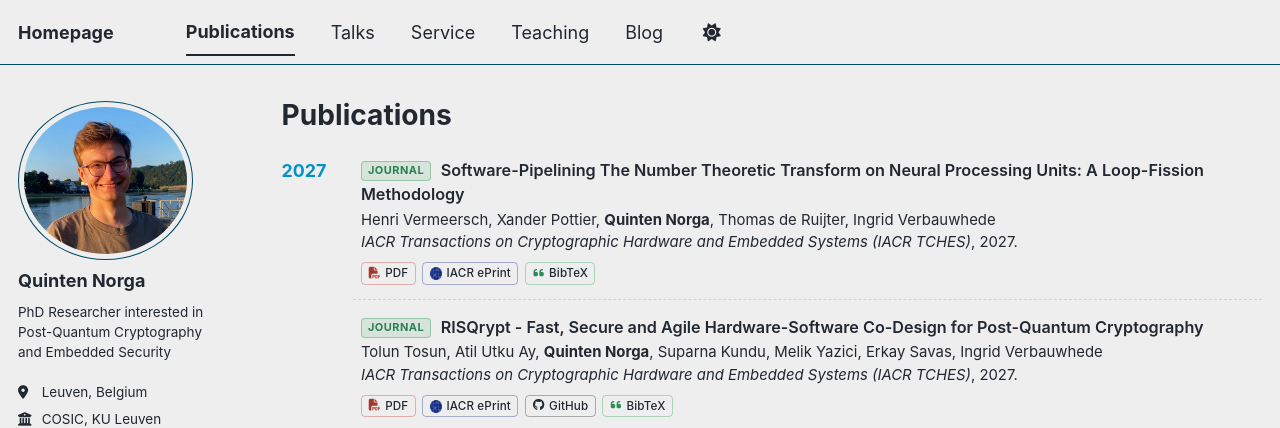
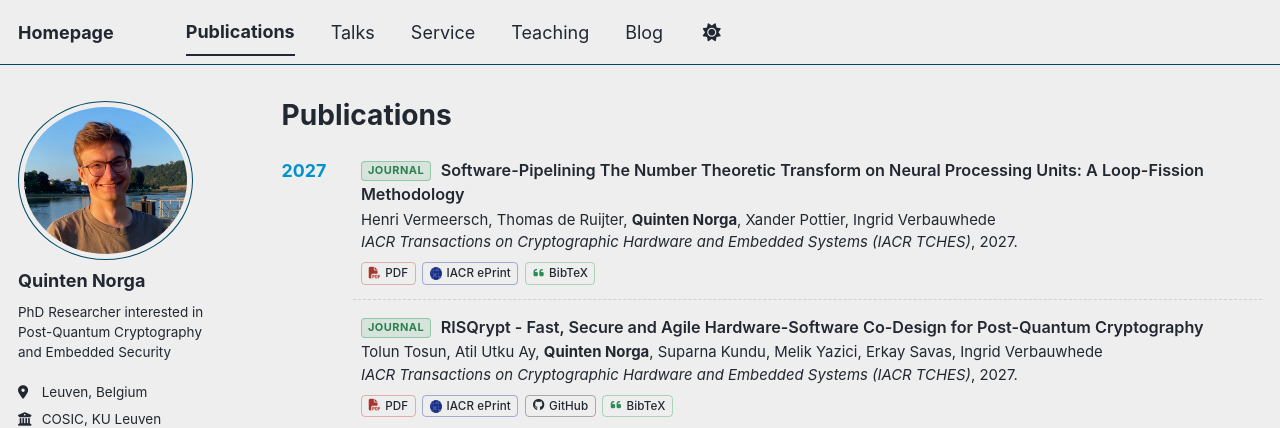
Before and after one commit to qnorga1/qnorga1.github.io, a Jekyll site: the page built from _pages/publications.html, in a window 1280 px wide and 900 px high. Shown: the top 428 px of the window. Built offline with Jekyll 4.4.1, drawn with Linux system fonts in a browser that asks for light colours; a style sheet for code colours, icons or effects is not loaded.

```diff
--- a/_data/publications.yml
+++ b/_data/publications.yml
@@ -100,7 +100,7 @@ pubs:
 
   - id: "tches27-3"
     title: "Software-Pipelining The Number Theoretic Transform on Neural Processing Units: A Loop-Fission Methodology"
-    author: ['Henri Vermeersch', 'Xander Pottier', 'Quinten Norga', 'Thomas de Ruijter', 'Ingrid Verbauwhede']
+    author: ['Henri Vermeersch', 'Thomas de Ruijter', 'Quinten Norga', 'Xander Pottier', 'Ingrid Verbauwhede']
     venue: "IACR Transactions on Cryptographic Hardware and Embedded Systems"
     acro: "IACR TCHES"
     year: 2027
```
